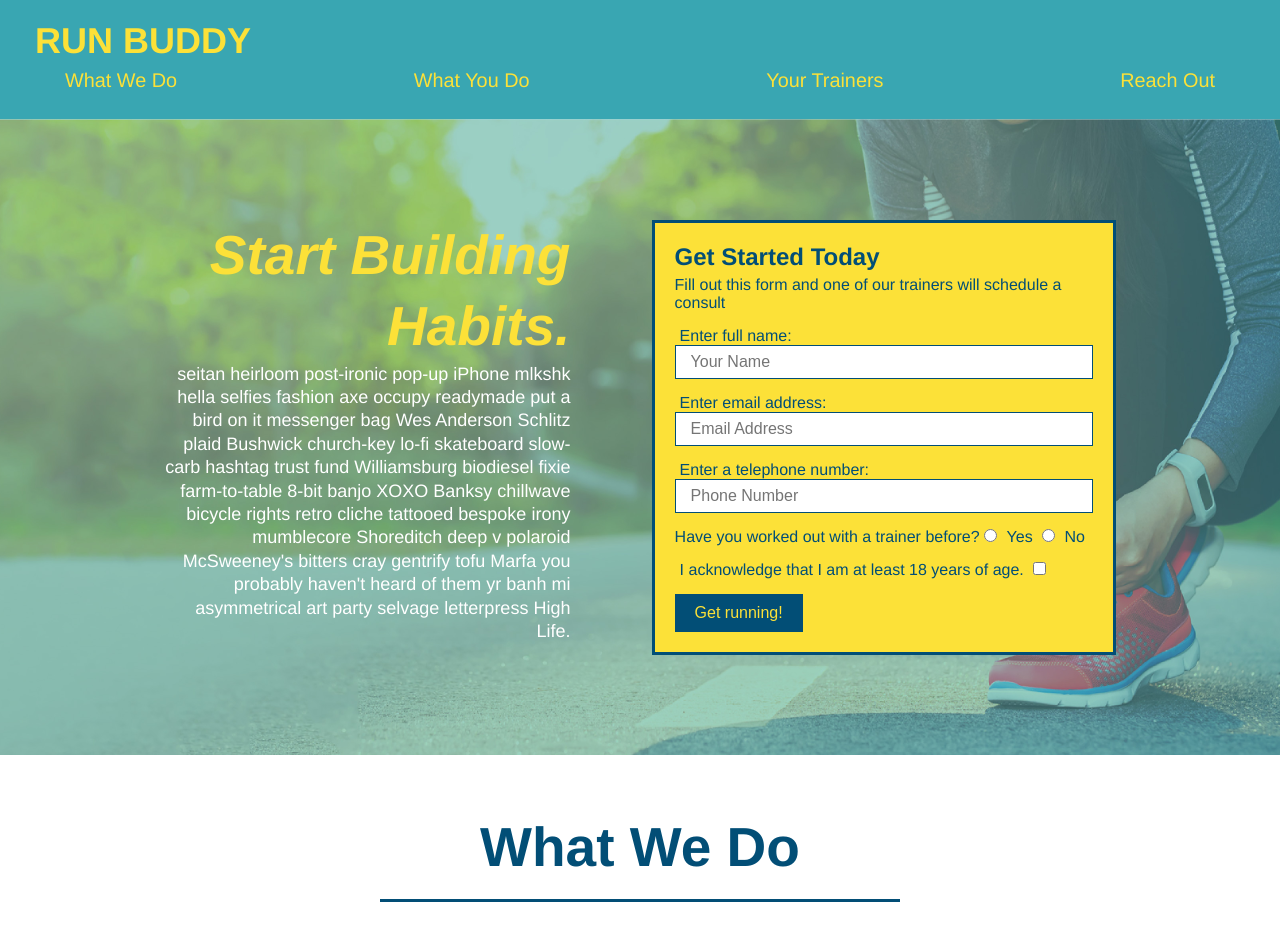
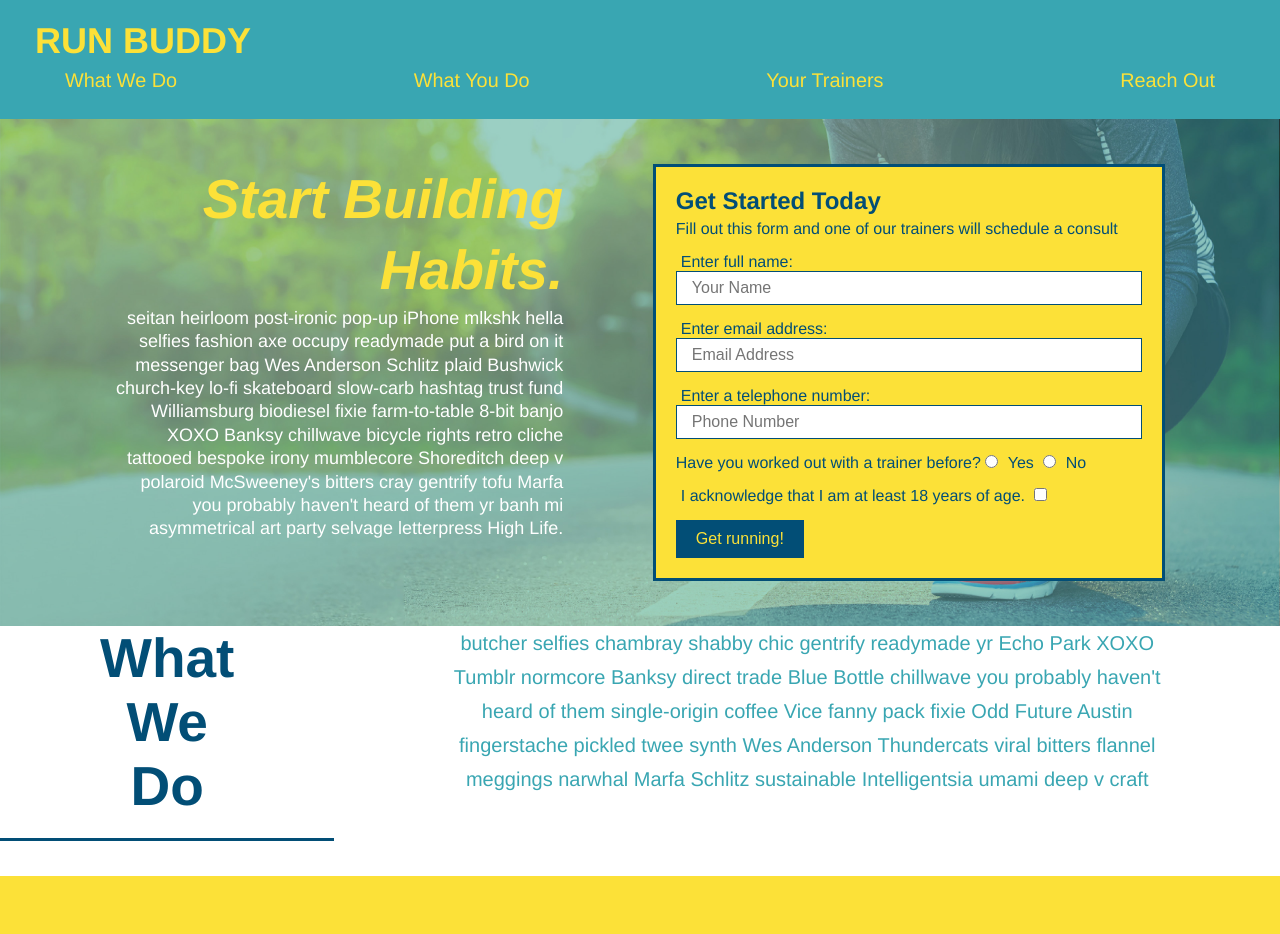
Before and after one commit to seanc0ne/run-buddy, a plain HTML site: page index.html in a window 1280 px wide. Shown: the top 934 px of the page. Drawn offline with Linux system fonts and the light colour scheme.

Commit message:
more flexboxing

```diff
--- a/assets/css/style.css
+++ b/assets/css/style.css
@@ -4,9 +4,9 @@
   box-sizing: border-box;
 }
 
-body {
-    color: #39a6b2;
-    font-family: Helvetica, Arial, sans-serif;
+  body {
+      color: #39a6b2;
+      font-family: Helvetica, Arial, sans-serif;
   }
 
   header {
@@ -117,20 +117,16 @@ body {
     color: #fce138;
   }
 
-  .intro {
-    text-align: center;
-  }
-
   .intro p {
     line-height: 1.7;
     color: #39a6b2;
     width: 80%;
     font-size: 20px;
     margin: 0 auto;
+    text-align: center;
   }
 
   .steps {
-    text-align: center;
     background: #fce138;
   }
 
@@ -158,7 +154,6 @@ body {
   }
 
   .trainers {
-    text-align: center;
   }
 
   .trainer {
@@ -207,10 +202,11 @@ body {
   .section-title {
     font-size: 55px;
     color: #024e76;
-    margin-bottom: 35px;
-    padding: 0 100px 20px 100px;
-    display: inline-block;
     border-bottom: 3px solid;
+    padding-bottom: 20px;
+    text-align: center;
+    margin: 0 auto 35px auto;
+    width: 50%;
   }
 
   .primary-border {
@@ -249,7 +245,6 @@ body {
   }
 
   .contact {
-    text-align: center;
     background: #024e76;
   }
 
@@ -292,7 +287,10 @@ body {
     color: #fce138;
   }
 
-
-  section {
+ .section {
     padding: 60px;
   }
+
+  .flex-row {
+    display: flex;
+  }
--- a/index.html
+++ b/index.html
@@ -74,13 +74,17 @@
           </section>
 
         <section id="what-we-do" class="intro">
+          <div class="flex-row">
             <h2 class="section-title primary-border">What We Do</h2>
+            <div class="flex-row">
             <p>
                 butcher selfies chambray shabby chic gentrify readymade yr Echo Park XOXO Tumblr normcore Banksy direct trade Blue Bottle chillwave you probably haven't heard of them single-origin coffee Vice fanny pack fixie Odd Future Austin fingerstache pickled twee synth Wes Anderson Thundercats viral bitters flannel meggings narwhal Marfa Schlitz sustainable Intelligentsia umami deep v craft
               </p>
+           </div>
         </section>
 
         <section id="what-you-do" class="steps">
+          <div class="flex-row"></div>
             <h2 class="section-title secondary-border">What You Do</h2>
 
             <div>
@@ -106,13 +110,15 @@
                 <h3>Step 4: <span>See Results.</span></h3>
                 <p>Bi-weekly checkins with your trainer will keep you focused</p>
               </div>
-            </section>
+            </div>
         </section>
 
         <section id="your-trainers" class="trainers">
+          <div class="flex-row"></div>
             <h2 class="section-title primary-border">
                 Meet The Trainers
             </h2>
+          </div>
             <article class="trainer">
                 <img src="./assets/images/trainer-1.jpg" alt="Arron Stephens in his workout clothes, ready to pump iron" />
                 <div class="trainer-bio text-left">
@@ -152,6 +158,7 @@
         </section>
 
         <section id="reach-out" class="contact">
+          <div class="flex-row">
             <h2 class="section-title secondary-border">
             <div class="contact-info">
               <div class="contact-form">
```
